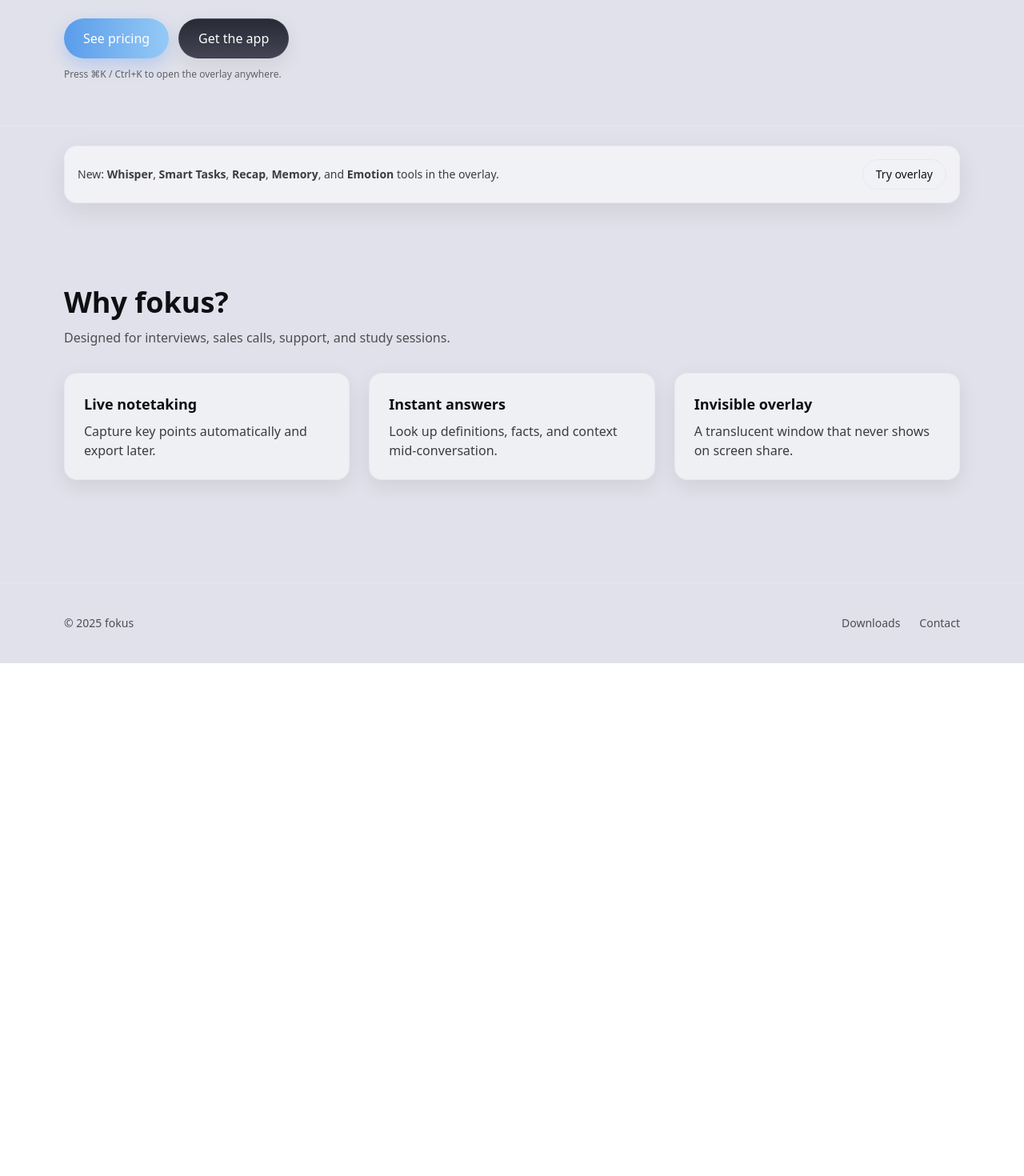
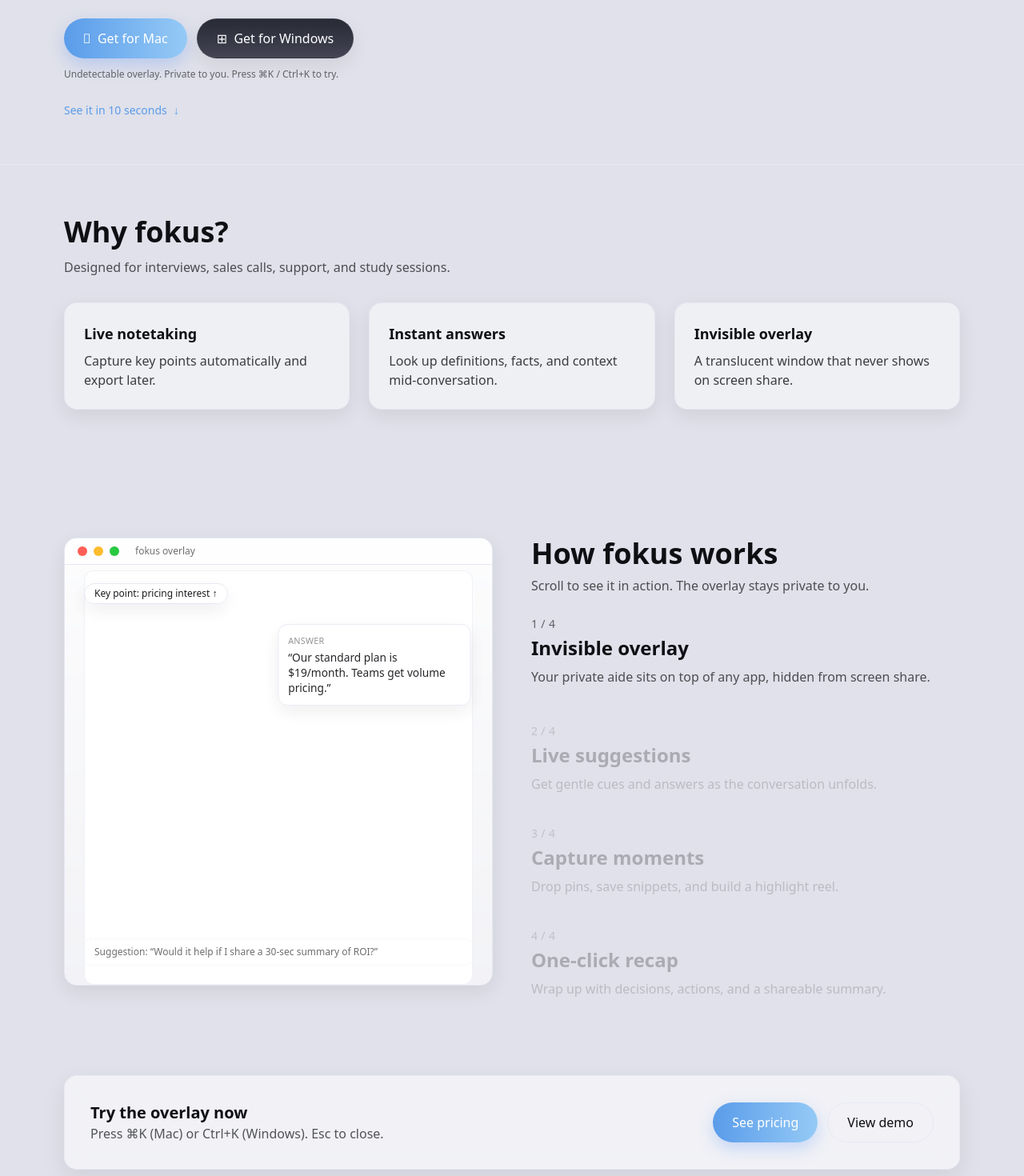
Before and after one commit to andershx/Fokus, a Next.js app: page / in a window 1280 px wide. Shown: the part 1660-3130 px from the top of the page at 80% size. Before the commit the page ends 2489 px from the top, so only its background shows below. Built offline with nearby package versions, Linux system fonts and the light colour scheme.

Commit message:
Add files via upload

```diff
--- a/app/page.tsx
+++ b/app/page.tsx
@@ -2,13 +2,19 @@
 import { DarkButton } from "@/components/DarkButton";
 import { Section } from "@/components/Section";
 import { FeatureCard } from "@/components/FeatureCard";
+import dynamic from "next/dynamic";
+
+const HomeShowcase = dynamic(() => import("@/components/HomeShowcase"), { ssr: false });
 
 export default function Page() {
   return (
     <>
+      {/* Hero */}
       <div className="border-b border-border relative overflow-hidden">
         <div className="mx-auto max-w-6xl px-4 pt-16 pb-14 relative">
           <h1 className="text-2xl md:text-3xl font-semibold mb-6">It&apos;s time to focus</h1>
+
+          {/* Ghost stack */}
           <div aria-hidden className="hero-ghost leading-none">
             <div>Interviews.</div>
             <div>Sales calls.</div>
@@ -16,28 +22,28 @@
             <div>Meetings.</div>
             <div>Everything.</div>
           </div>
+
           <p className="mt-6 text-text/70 max-w-xl">
             fokus gives you live notes, answers, and gentle prompts — right when you need them — without anyone else seeing.
           </p>
+
           <div className="mt-8 flex flex-col sm:flex-row gap-3 w-full sm:w-auto">
-            <CTAButton href="/pricing">See pricing</CTAButton>
-            <DarkButton href="/downloads">Get the app</DarkButton>
+            <CTAButton href="/downloads">&nbsp; Get for Mac</CTAButton>
+            <DarkButton href="/downloads">⊞&nbsp; Get for Windows</DarkButton>
           </div>
-          <div className="mt-3 text-xs text-text/60">Press ⌘K / Ctrl+K to open the overlay anywhere.</div>
+
+          <div className="mt-3 text-xs text-text/60">Undetectable overlay. Private to you. Press ⌘K / Ctrl+K to try.</div>
+
+          {/* Jump link to the scroll animation */}
+          <div className="mt-6">
+            <a href="#how-it-works" className="inline-flex items-center gap-2 text-sm text-primaryA hover:underline">
+              See it in 10 seconds <span aria-hidden>↓</span>
+            </a>
+          </div>
         </div>
       </div>
 
-      <div className="mx-auto max-w-6xl px-4 pt-6 pb-10">
-        <div className="rounded-2xl p-4 border border-border frosted flex items-center justify-between gap-3">
-          <div className="text-sm text-text/80">
-            New: <strong>Whisper</strong>, <strong>Smart Tasks</strong>, <strong>Recap</strong>, <strong>Memory</strong>, and <strong>Emotion</strong> tools in the overlay.
-          </div>
-          <a href="/demo" className="inline-flex items-center justify-center rounded-pill px-4 py-2 border border-border hover:bg-white/60 text-sm">
-            Try overlay
-          </a>
-        </div>
-      </div>
-
+      {/* Highlights */}
       <Section title="Why fokus?" subtitle="Designed for interviews, sales calls, support, and study sessions.">
         <div className="grid md:grid-cols-3 gap-6">
           <FeatureCard title="Live notetaking">Capture key points automatically and export later.</FeatureCard>
@@ -45,6 +51,27 @@
           <FeatureCard title="Invisible overlay">A translucent window that never shows on screen share.</FeatureCard>
         </div>
       </Section>
+
+      {/* Scroll showcase wired into homepage */}
+      <HomeShowcase />
+
+      {/* CTA stripe */}
+      <div className="mx-auto max-w-6xl px-4 pb-16">
+        <div className="rounded-2xl p-8 border border-border frosted">
+          <div className="flex flex-col md:flex-row items-start md:items-center justify-between gap-4">
+            <div>
+              <h3 className="text-xl font-semibold">Try the overlay now</h3>
+              <p className="text-text/70">Press ⌘K (Mac) or Ctrl+K (Windows). Esc to close.</p>
+            </div>
+            <div className="flex gap-3">
+              <CTAButton href="/pricing">See pricing</CTAButton>
+              <a href="/demo" className="inline-flex items-center justify-center rounded-pill px-6 py-3 font-medium border border-border hover:bg-white/60">
+                View demo
+              </a>
+            </div>
+          </div>
+        </div>
+      </div>
     </>
   );
 }
--- /dev/null
+++ b/components/HomeShowcase.tsx
@@ -0,0 +1,12 @@
+import dynamic from "next/dynamic";
+
+// Client-only scroll animation
+const ScrollShowcase = dynamic(() => import("@/components/ScrollShowcase"), { ssr: false });
+
+export default function HomeShowcase() {
+  return (
+    <section id="how-it-works" className="scroll-mt-24">
+      <ScrollShowcase />
+    </section>
+  );
+}
```
Also changed, not shown: 1 other file (tests, documents, lock files or other folders).
